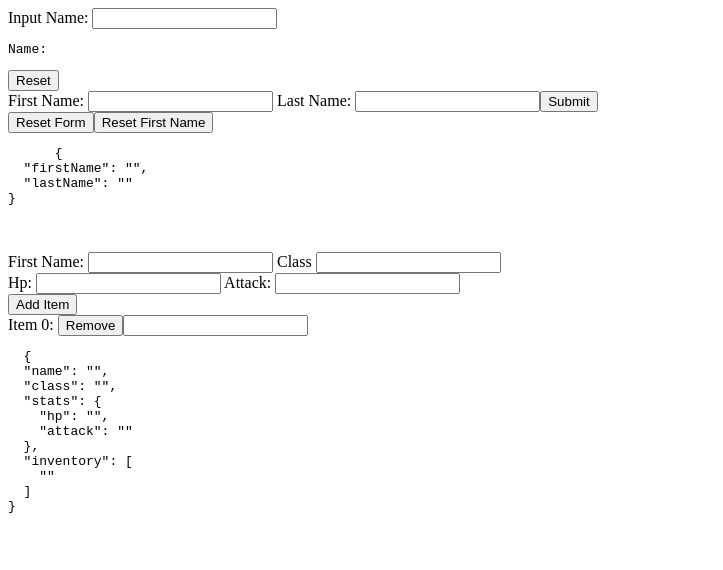
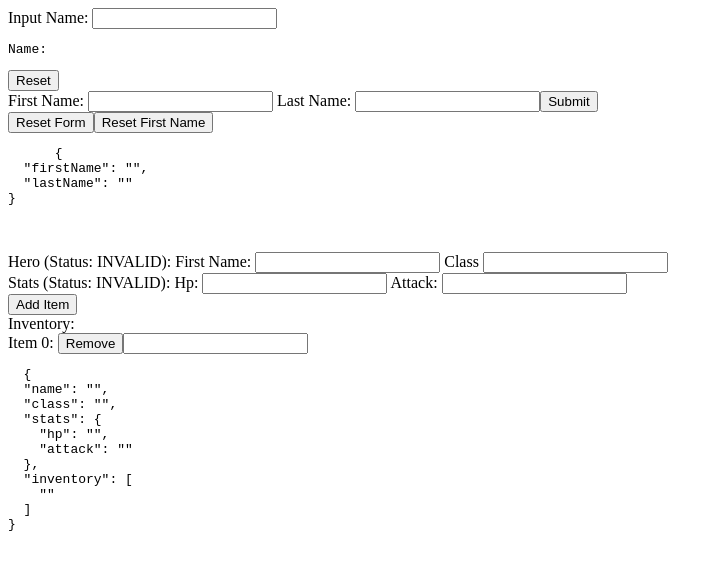
Before and after one commit to quaffpotion/ng-forms-example, an Angular app: page / in a window 1280 px wide. Shown: the top 570 px of the page, without its empty margins (0-723 px from the left). Built offline with nearby package versions, Linux system fonts and the light colour scheme.

Commit message:
hero-character: Adds nested validation

```diff
--- a/src/app/hero-character/hero-character.component.html
+++ b/src/app/hero-character/hero-character.component.html
@@ -1,4 +1,6 @@
 <form [formGroup]="heroForm">
+  <div>
+    Hero (Status: {{ heroForm.status }}):
     <label>
       First Name:
       <input type="text" formControlName="name" />
@@ -8,6 +10,7 @@
       <input type="text" formControlName="class" />
     </label>
     <div formGroupName="stats">
+      Stats (Status: {{ getStatus() }}):
       <label>
         Hp:
         <input type="text" formControlName="hp" />
@@ -19,12 +22,14 @@
     </div>
     <button (click)="addItem()">Add Item</button>
     <div formArrayName="inventory">
+      Inventory:
       <div *ngFor="let item of inventory.controls; let i = index">
         <label> Item {{ i }}: </label>
         <button (click)="removeItem(i)">Remove</button>
         <input type="text" [formControlName]="i" />
       </div>
     </div>
+  </div>
 </form>
 <pre>
   {{ heroForm.value | json }}
--- a/src/app/hero-character/hero-character.component.ts
+++ b/src/app/hero-character/hero-character.component.ts
@@ -1,6 +1,11 @@
 import { Component, OnInit } from "@angular/core";
-import { FormGroup, FormControl, FormArray } from "@angular/forms";
-import { FormBuilder } from "@angular/forms";
+import {
+  FormGroup,
+  FormControl,
+  FormArray,
+  FormBuilder,
+  Validators
+} from "@angular/forms";
 
 @Component({
   selector: "app-hero-character",
@@ -9,11 +14,11 @@ import { FormBuilder } from "@angular/forms";
 })
 export class HeroCharacterComponent implements OnInit {
   heroForm = this.fb.group({
-    name: [""],
-    class: [""],
+    name: ["", Validators.required],
+    class: ["", Validators.required],
     stats: this.fb.group({
-      hp: [""],
-      attack: [""]
+      hp: ["", Validators.required],
+      attack: ["", Validators.required]
     }),
     inventory: this.fb.array([this.fb.control("")])
   });
@@ -26,6 +31,10 @@ export class HeroCharacterComponent implements OnInit {
     return this.heroForm.get("inventory") as FormArray;
   }
 
+  get stats() {
+    return this.heroForm.get("stats") as FormGroup;
+  }
+
   addItem() {
     this.inventory.push(this.fb.control(""));
   }
@@ -33,4 +42,8 @@ export class HeroCharacterComponent implements OnInit {
   removeItem(index) {
     this.inventory.removeAt(index);
   }
+
+  getStatus() {
+    return this.heroForm["controls"].stats["status"];
+  }
 }
```
Lines whose indentation alone changed are shown as unchanged.
